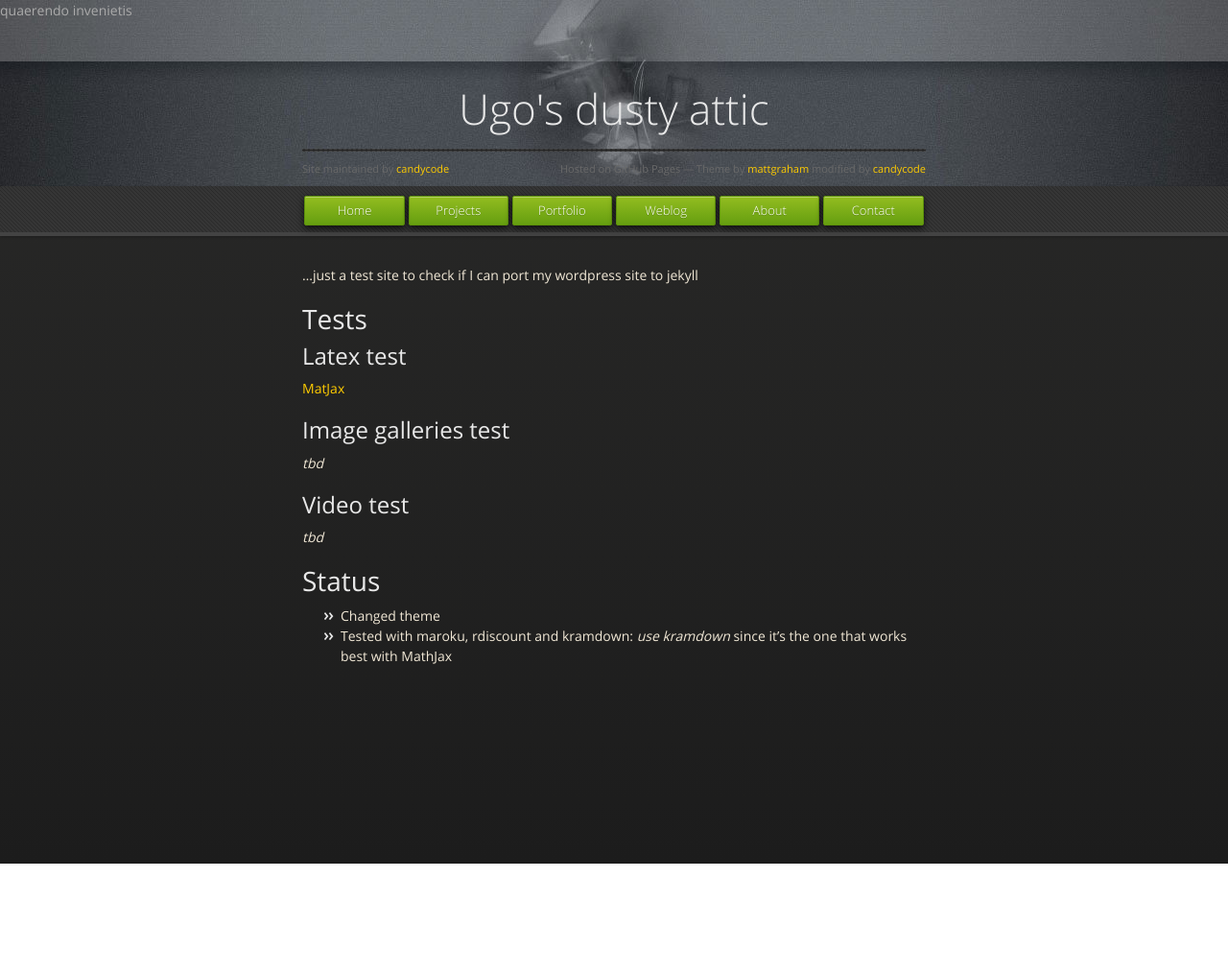
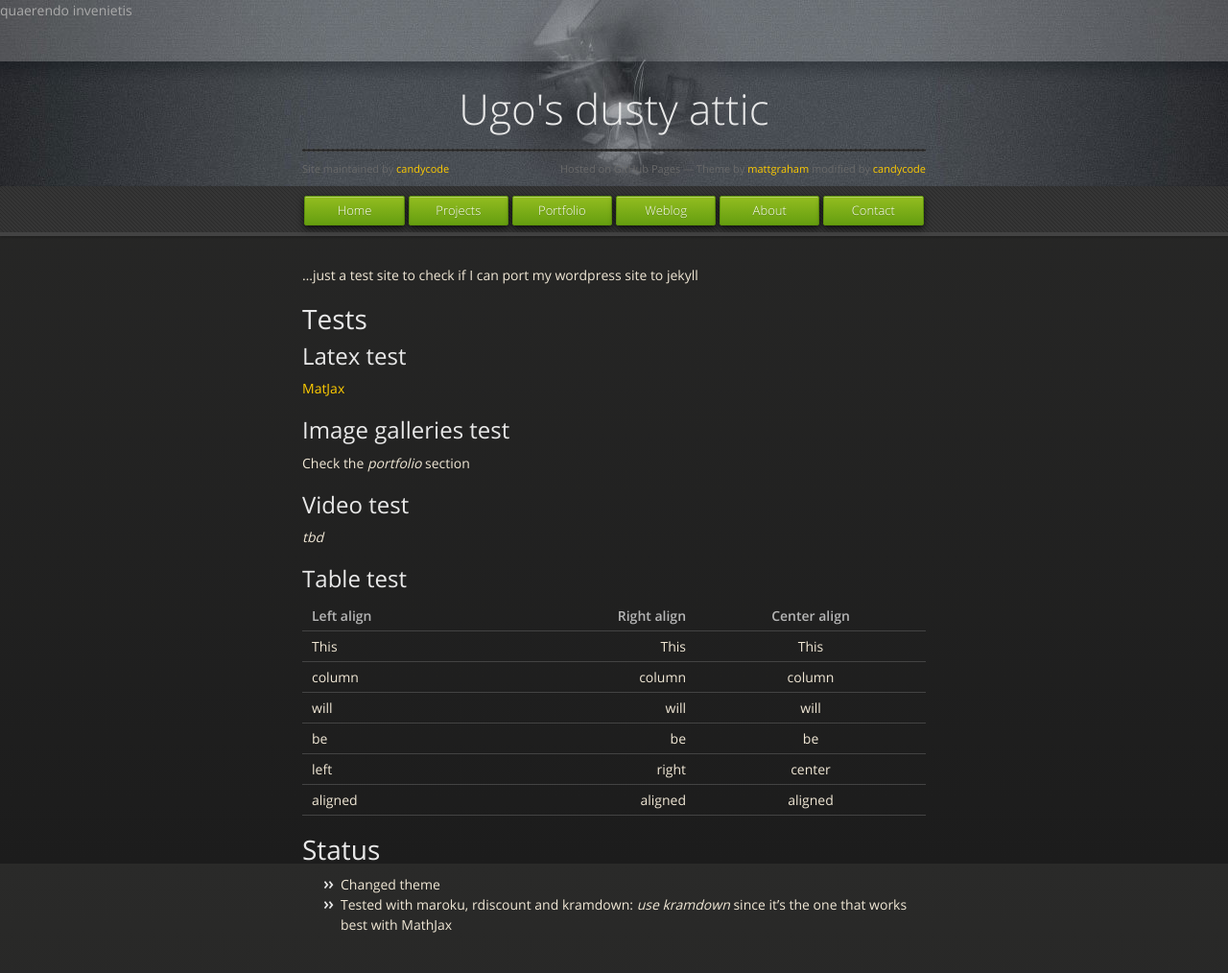
Before and after one commit to candycode/candycode.github.com, a Jekyll site: the page built from index.md, in a window 1280 px wide. Shown: the whole page at 96% size. Built offline with Jekyll 4.4.1, drawn with Linux system fonts in a browser that asks for light colours; nearby versions of some CDN libraries; some web fonts are replaced; before the commit the page ends 900 px from its top, so only the background shows below that.

Commit message:
Added tests for lightbox gallery and tables

```diff
--- a/index.md
+++ b/index.md
@@ -12,11 +12,23 @@ layout: default
 
 ## Image galleries test
 
-*tbd*
+Check the _portfolio_ section
 
 ## Video test
 
 *tbd*
+
+## Table test
+
+| Left align | Right align | Center align |
+|:-----------|------------:|:------------:|
+| This       |        This |     This
+| column     |      column |    column
+| will       |        will |     will
+| be         |          be |      be
+| left       |       right |    center
+| aligned    |     aligned |   aligned
+
 
 #Status
 
```
Also changed, not shown: site/portfolio/index.md (+31 -0 lines).
